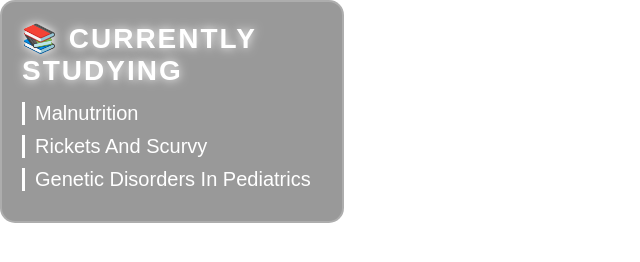
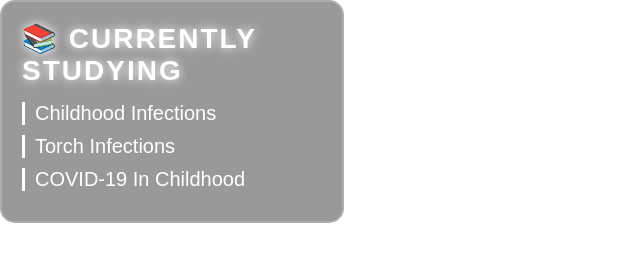
Before and after one commit to meetHeat45/What-to-study, a plain HTML site: page index.html in a window 1280 px wide. Shown: the whole page, without its empty margins (0-640 px from the left). Drawn offline with Linux system fonts and the light colour scheme.

Commit message:
Update index.html

```diff
--- a/index.html
+++ b/index.html
@@ -45,9 +45,9 @@ border-left:3px solid white;
 
 <div id="title">📚 CURRENTLY STUDYING</div>
 
-<div class="task">Malnutrition</div>
-<div class="task">Rickets And Scurvy</div>
-<div class="task">Genetic Disorders In Pediatrics</div>
+<div class="task">Childhood Infections</div>
+<div class="task">Torch Infections</div>
+<div class="task">COVID-19 In Childhood</div>
 
 </div>
 
```
